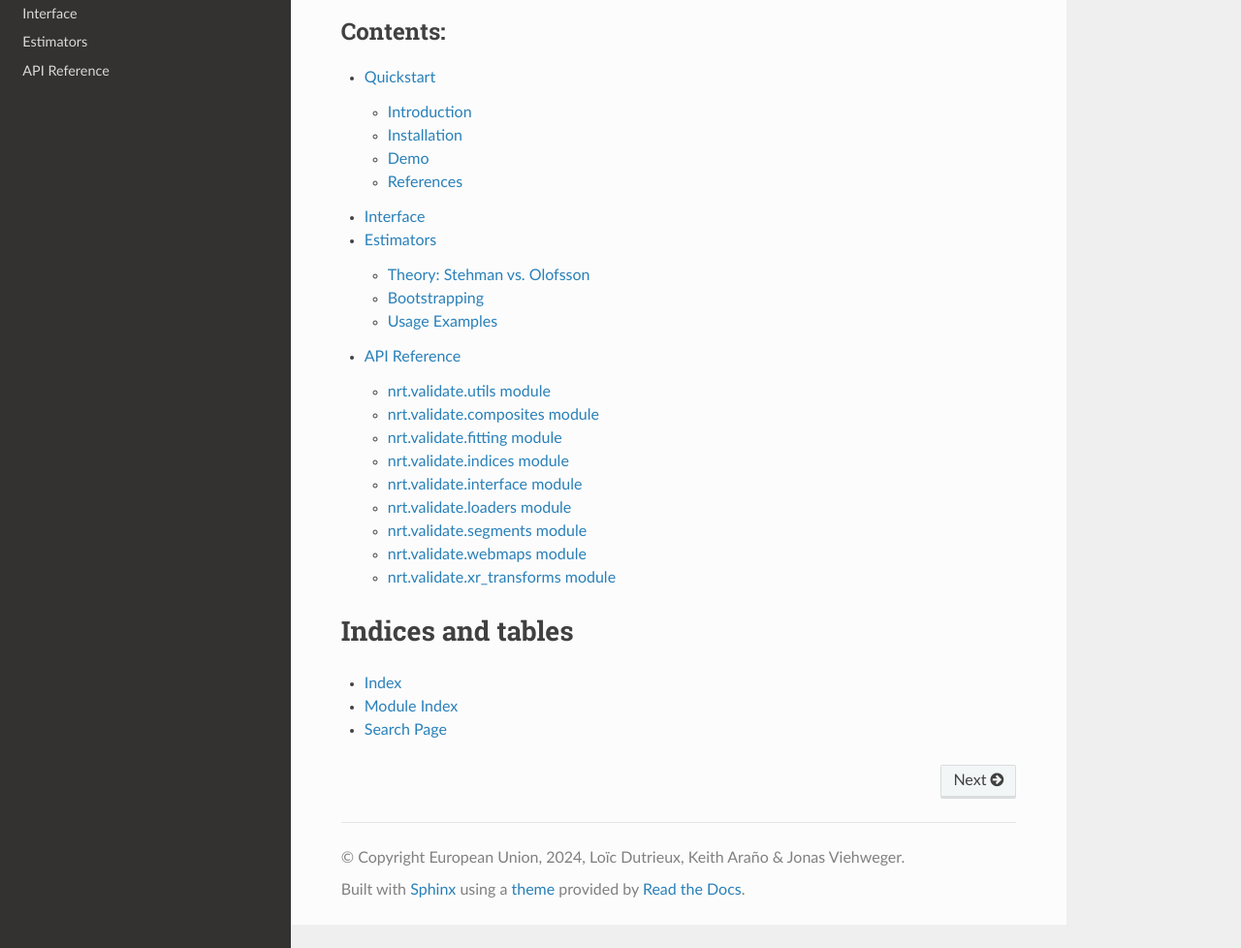
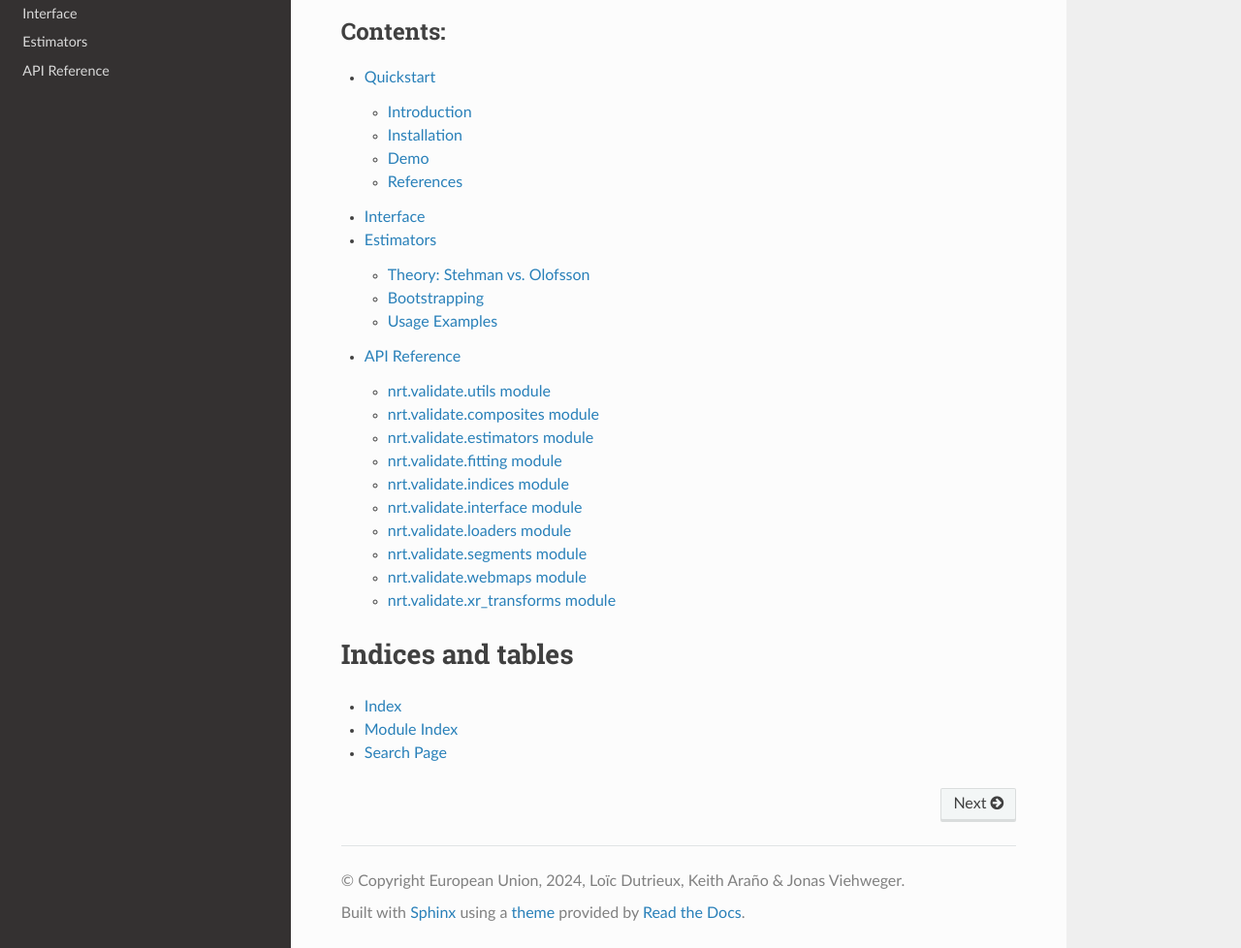
Before and after one commit to nrt/nrt-validate, a Sphinx documentation site: the page built from docs/index.rst, in a window 1280 px wide and 1242 px high, cut to the strip 264-1242 px from the top of the window. Shown: the whole strip at 97% size. Built offline with Sphinx 7.4.7 and the Read the Docs theme 3.1.0, drawn with Linux system fonts in a browser that asks for light colours.

Commit message:
Manually adding module doc to api ref

```diff
--- a/docs/api_reference.rst
+++ b/docs/api_reference.rst
@@ -13,6 +13,14 @@
 ------------------------------
 
 .. automodule:: nrt.validate.composites
+   :members:
+   :undoc-members:
+   :show-inheritance:
+
+nrt.validate.estimators module
+------------------------------
+
+.. automodule:: nrt.validate.estimators
    :members:
    :undoc-members:
    :show-inheritance:
```
